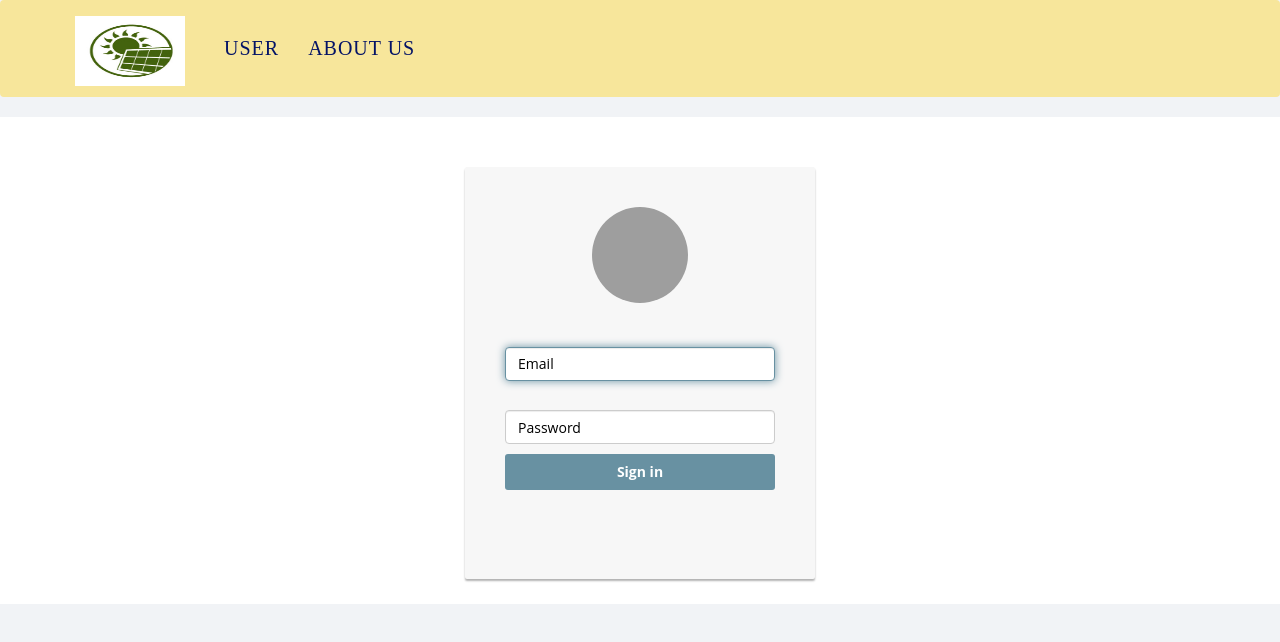
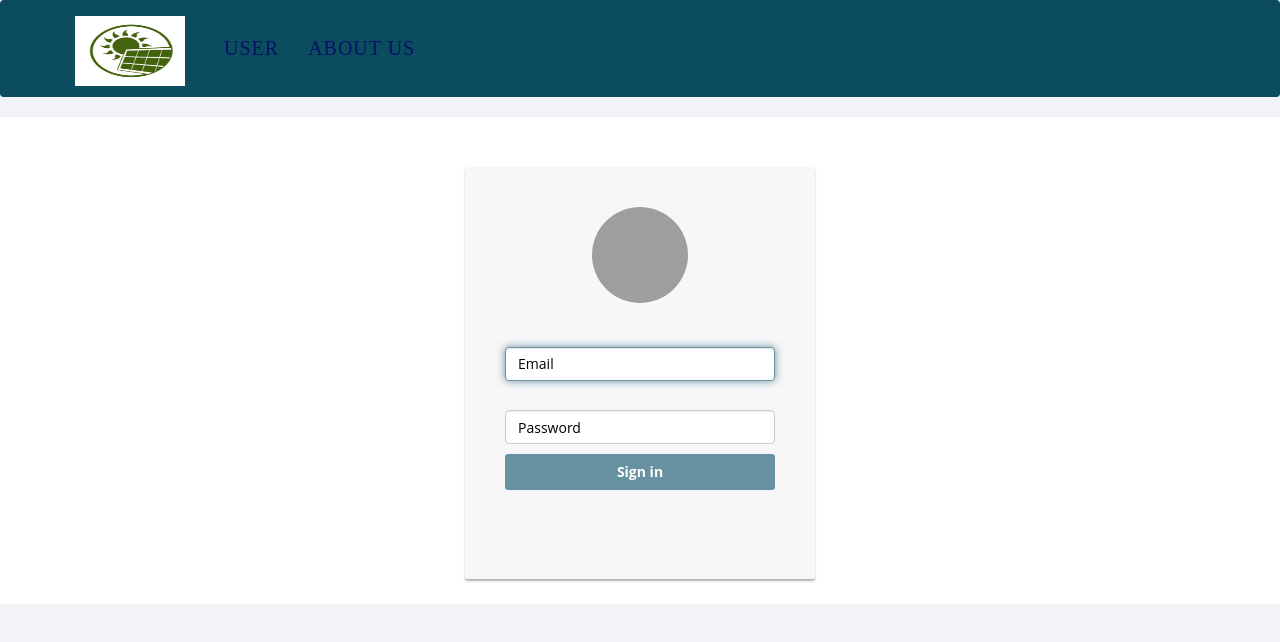
Before and after one commit to kiranamr/Solar, a website: page public/app/views/index.html in a window 1280 px wide. Drawn offline with nearby package versions, Linux system fonts and the light colour scheme; files that its build step writes are made by us from their sources; grey boxes are pictures that could not be loaded; a web font is replaced by a local one.

Commit message:
Changed by kiran

```diff
--- a/public/assets/css/cssStyle.css
+++ b/public/assets/css/cssStyle.css
@@ -71,7 +71,7 @@ table tr:nth-child(even) {
 
 
     height: auto;
-    min-height: 10px;
+    min-height: 3px;
     padding-top: 15px;
 }
 
@@ -94,7 +94,8 @@ table tr:nth-child(even) {
 
     top: 0;
     width: 100%;
-    background-color: #F7E69B;
+min-height: 3px;
+    background-color: #0B4C5F;
 }
   .jumbotron{
     width: 100%;
```
